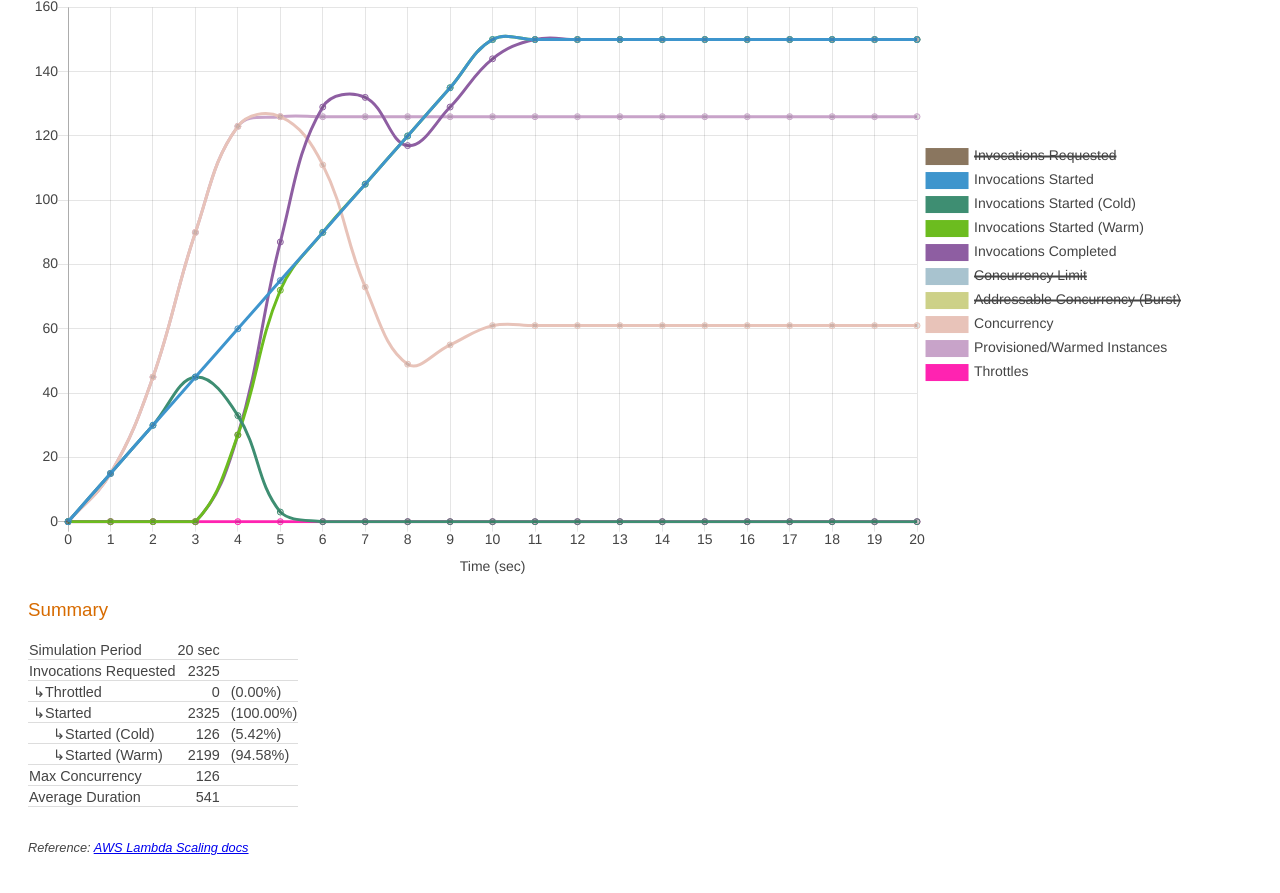
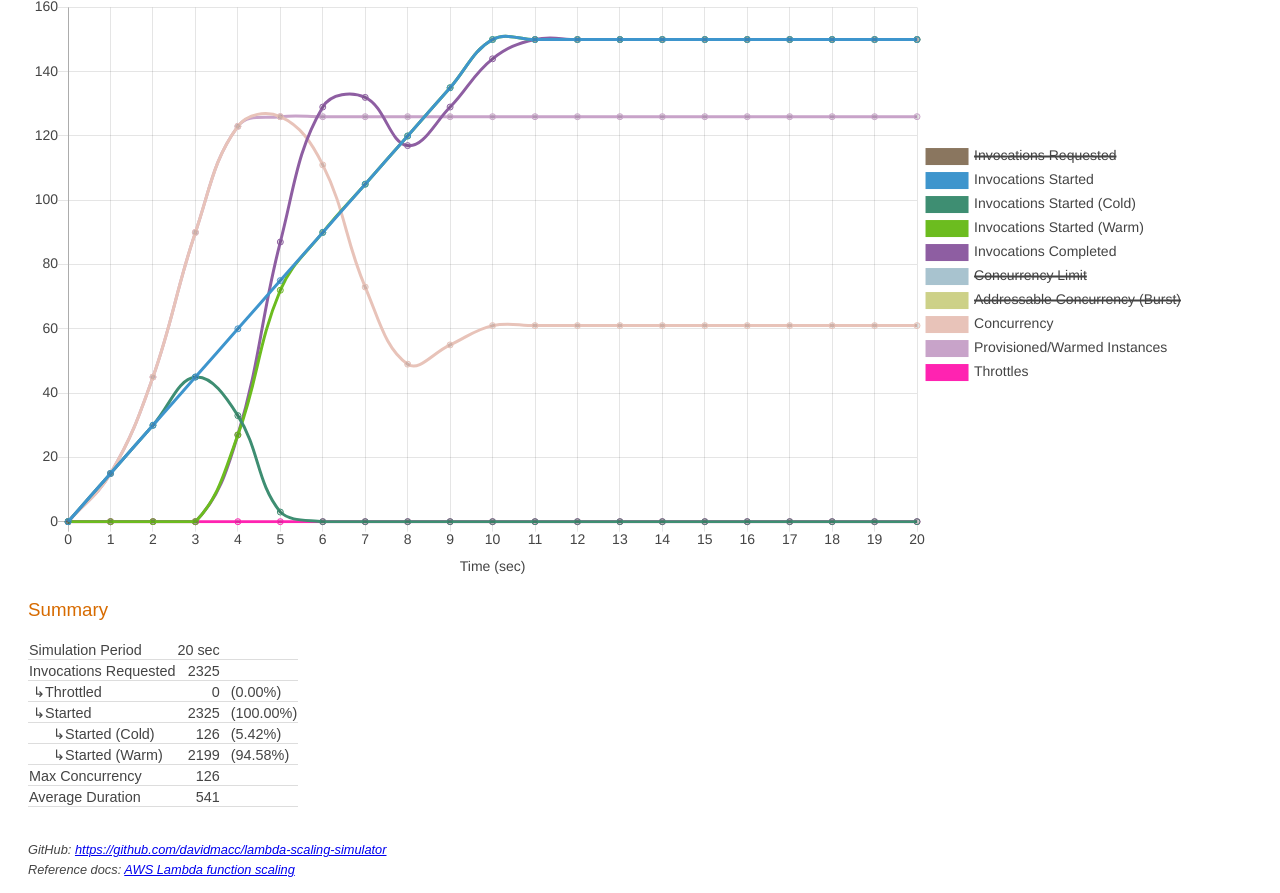
Before and after one commit to davidmacc/lambda-scaling-simulator, a plain HTML site: page index.html in a window 1280 px wide. Shown: the part 330-1223 px from the top of the page. Before the commit the page ends 1198 px from the top, so only its background shows below. Drawn offline with nearby package versions, Linux system fonts and the light colour scheme.

Commit message:
Added GitHub link

```diff
--- a/index.html
+++ b/index.html
@@ -143,7 +143,10 @@
             <td></td>
         </tr>
     </table>
-    <p id="notes">Reference: <a href="https://docs.aws.amazon.com/lambda/latest/dg/invocation-scaling.html">AWS Lambda Scaling docs</a></p>
+    <p id="notes">
+        GitHub: <a href="https://github.com/davidmacc/lambda-scaling-simulator">https://github.com/davidmacc/lambda-scaling-simulator</a><br/>
+        Reference docs: <a href="https://docs.aws.amazon.com/lambda/latest/dg/invocation-scaling.html">AWS Lambda function scaling</a>
+    </p>
 </body>
 
 <script src="https://cdnjs.cloudflare.com/ajax/libs/Chart.js/2.7.2/Chart.js"></script>
--- a/lambdaSim.css
+++ b/lambdaSim.css
@@ -81,5 +81,7 @@ h3 {
 
 #notes {
     font-size:0.8em;
+    padding-bottom: 0px;
+    line-height: 20px;
     font-style: italic;
 }
```
